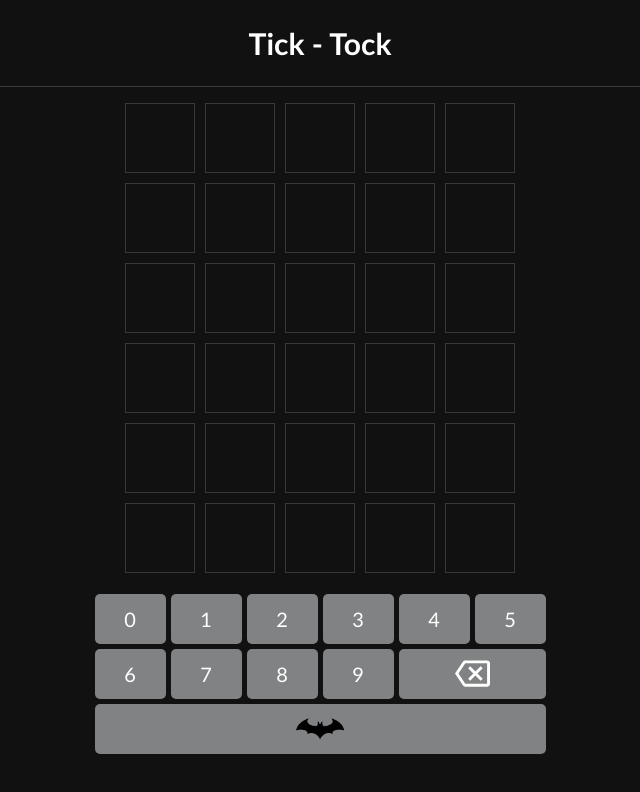
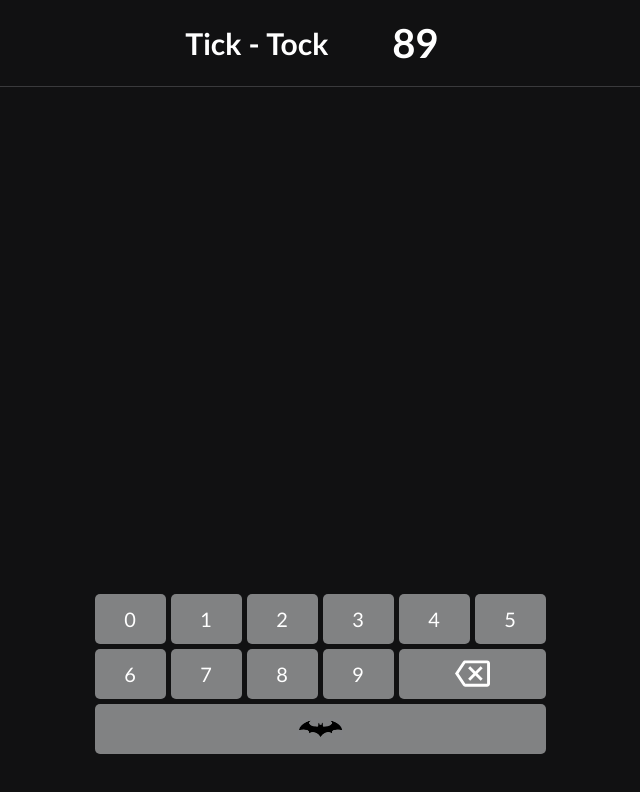
Before and after one commit to J12334/Batman---Bomb-Defuse, a plain HTML site: page index.html in a window 1280 px wide. Both pictures are taken after a click on the button "Start". Shown: the whole page, without its empty margins (320-960 px from the left). Drawn offline with Linux system fonts and the light colour scheme.

Commit message:
Update index.html

```diff
--- a/index.html
+++ b/index.html
@@ -7,14 +7,23 @@
   <meta name="viewport" content="width=device-width, initial-scale=1.0">
   <link rel="stylesheet" href="styles.css">
   <script src="script.js" defer></script>
-  <title>Batman</title>
-  <link rel="icon" href="/batman.jpg">
+  <title>?????</title>
+  <link rel="icon" href="/profile.webp">
 </head>
 
 <body>
   <div class="menu">
     <div class="menuinner">
       <button class="sbn startgame" onclick="start()">Start</button>
+      <select class="leveloptions" style="text-align: center;">
+        <option disabled selected value="levelname" style="display: none;">Levels</option>
+        <option value="Easy">Easy</option>
+        <option value="Medium">Medium</option>
+        <option value="Hard">Hard</option>
+      </select>
+      <!-- <button class="sbn ino" onclick="abc()">Read Instructions</button> -->
+    </div>
+    <div class="menuinner">
       <button class="sbn ino" onclick="abc()">Read Instructions</button>
     </div>
   </div>
@@ -57,41 +66,12 @@
 
   <div class="game invisible">
     <div class="titleh-container">
-      <!-- <h1 class="timer">90</h1> -->
       <h2>Tick - Tock</h2>
+      <h1 class="timer">90</h1>
     </div>
-    <div class="alert-container" data-alert-container></div>
+    <div class="alert-container" data-alert-container>
+    </div>
     <div data-guess-grid class="guess-grid">
-      <div class="tile"></div>
-      <div class="tile"></div>
-      <div class="tile"></div>
-      <div class="tile"></div>
-      <div class="tile"></div>
-      <div class="tile"></div>
-      <div class="tile"></div>
-      <div class="tile"></div>
-      <div class="tile"></div>
-      <div class="tile"></div>
-      <div class="tile"></div>
-      <div class="tile"></div>
-      <div class="tile"></div>
-      <div class="tile"></div>
-      <div class="tile"></div>
-      <div class="tile"></div>
-      <div class="tile"></div>
-      <div class="tile"></div>
-      <div class="tile"></div>
-      <div class="tile"></div>
-      <div class="tile"></div>
-      <div class="tile"></div>
-      <div class="tile"></div>
-      <div class="tile"></div>
-      <div class="tile"></div>
-      <div class="tile"></div>
-      <div class="tile"></div>
-      <div class="tile"></div>
-      <div class="tile"></div>
-      <div class="tile"></div>
     </div>
     <div data-keyboard class="keyboard">
       <button class="key" data-key="0">0</button>
@@ -111,7 +91,7 @@
           </path>
         </svg>
       </button>
-      <button data-enter class="key large"><img src="./batman.jpg" height="28em" width="50em"></button>
+      <button data-enter class="key large"><img src="./batman.jpg" height="22rem" width="45rem"></button>
     </div>
   </div>
 </body>
```
